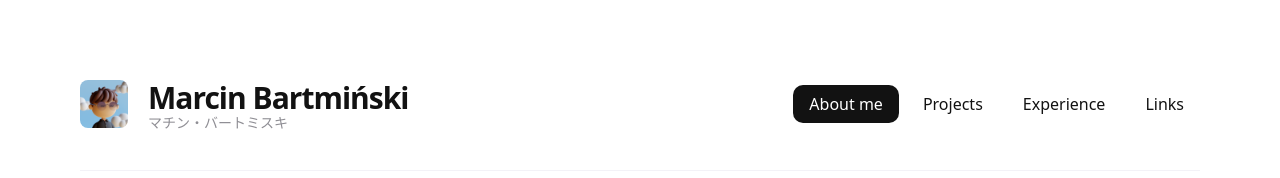
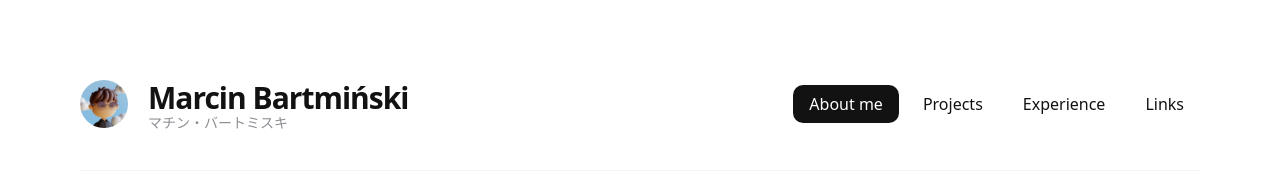
Before and after one commit to mbdjj/website, a Next.js app: page / in a window 1280 px wide. Shown: the top 178 px of the page. Built offline with nearby package versions, Linux system fonts and the light colour scheme.

Commit message:
:lipstick: Change avatar to circular

```diff
--- a/components/Nav/Nav.module.css
+++ b/components/Nav/Nav.module.css
@@ -35,7 +35,7 @@
 }
 
 .avatarLink {
-  border-radius: 8px;
+  border-radius: 24px;
   box-sizing: border-box;
   display: block;
   height: 48px;
@@ -43,6 +43,12 @@
   position: relative;
   text-decoration: none;
   width: 48px;
+
+  transition: border-radius 0.2s ease-in-out;
+}
+
+.avatarLink:hover {
+  border-radius: 8px;
 }
 
 .avatarDiv {
--- a/styles/globals.css
+++ b/styles/globals.css
@@ -71,7 +71,8 @@ p.caption {
   font-size: 14px;
   line-height: 1em;
   color: var(--secondary);
-  cursor: default;
+  cursor: pointer;
+  user-select: none;
   opacity: 1;
 }
 
@@ -83,6 +84,7 @@ a.navLink {
   padding-block: 0.5rem;
   padding-inline: 1rem;
   border-radius: 10px;
+  user-select: none;
   color: var(--primary);
   transition: background-color 0.2s ease;
 }
@@ -139,10 +141,10 @@ footer {
 
 @media (prefers-color-scheme: dark) {
   :root {
-    --background: #1C1B1D;
+    --background: #1c1b1d;
     --primary: #ffffff;
     --secondary: #8f8e94;
-    --secondaryBackground: #2C2B2D;
+    --secondaryBackground: #2c2b2d;
     --blue: #0084ff;
   }
 }
```
